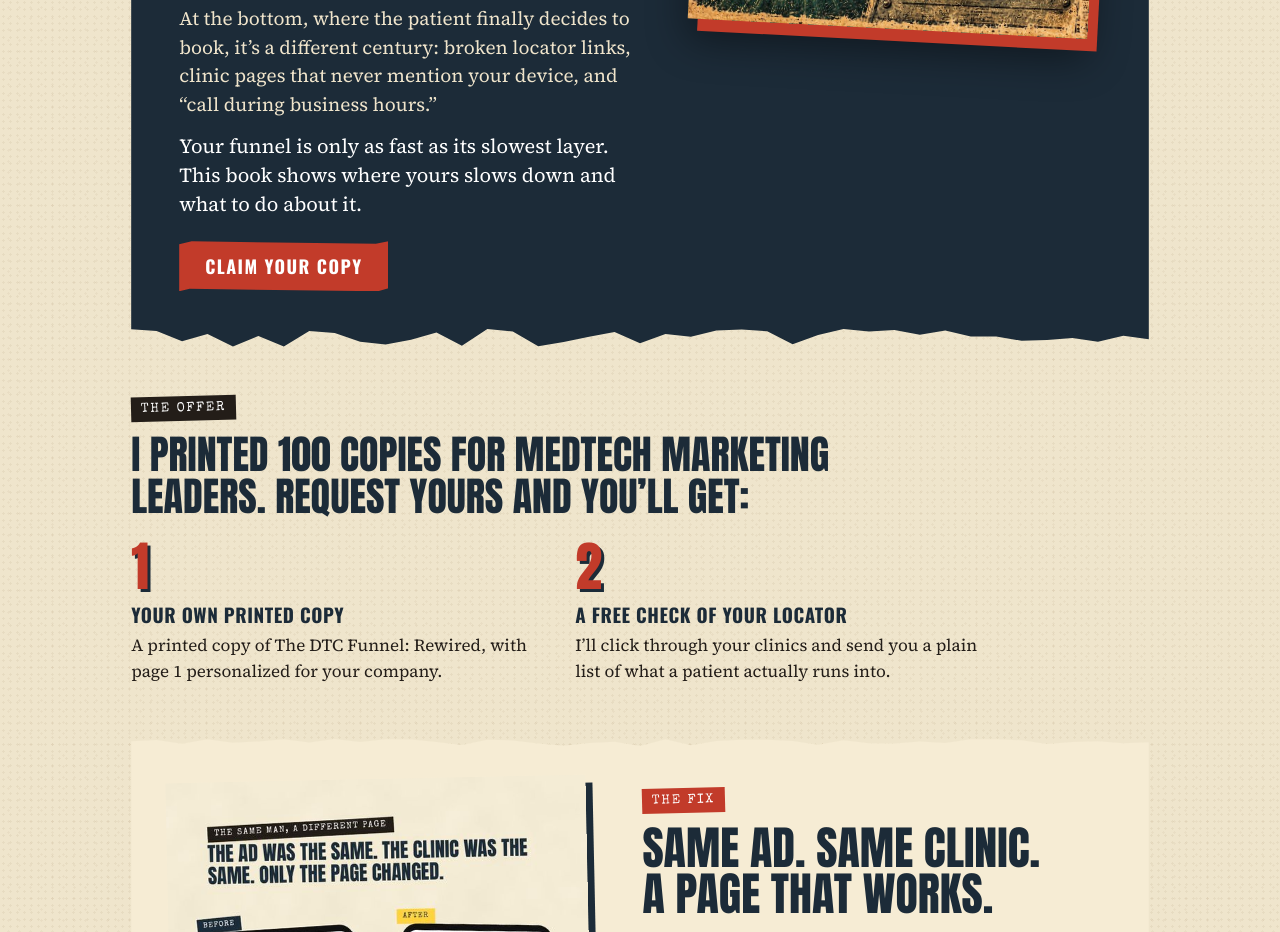
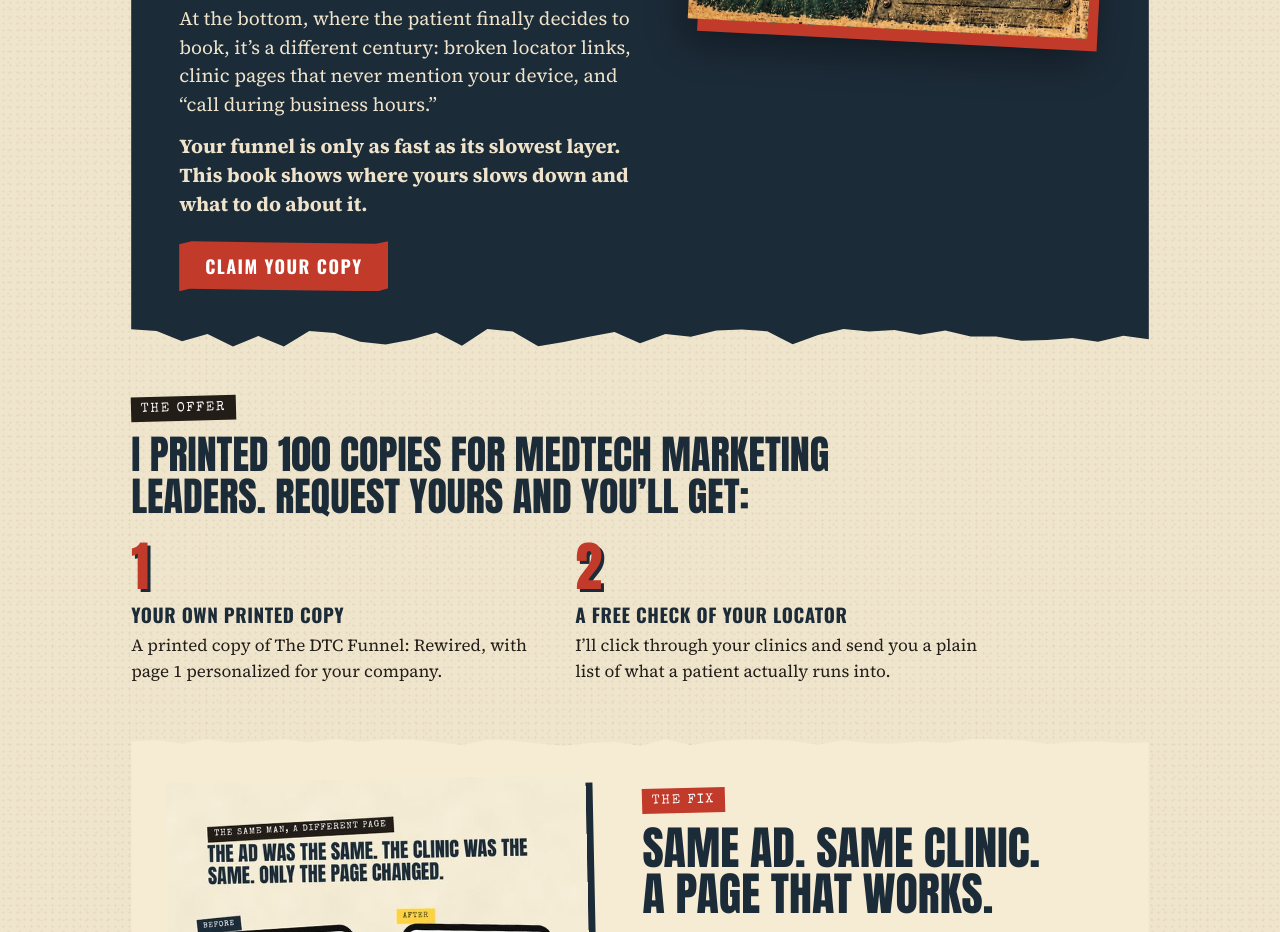
Before and after one commit to ergdaddycoaches-cell/dtc-rewired, a plain HTML site: page index.html in a window 1280 px wide. Shown: the part 960-1892 px from the top of the page. Drawn offline with Linux system fonts and the light colour scheme.

Commit message:
Make the closing hero line match the body color and bold it.
Co-authored-by: Cursor <cursoragent@cursor.com>

```diff
--- a/css/styles.css
+++ b/css/styles.css
@@ -58,7 +58,7 @@ h1{font:400 clamp(38px,6vw,72px)/.98 var(--display);text-transform:uppercase;mar
 h1 em{font-style:normal;color:var(--brite)}
 .lede{font-size:clamp(18px,2vw,21px);line-height:1.5;max-width:38em;margin:0 0 16px;color:#f3e9d2}
 .problem{font-size:clamp(17px,1.7vw,19px);line-height:1.5;max-width:40em;margin:0 0 14px;color:#efe4cb}
-.closer{font-size:clamp(18px,1.8vw,20px);line-height:1.45;max-width:38em;margin:4px 0 22px;color:#fff}
+.closer{font-size:clamp(18px,1.8vw,20px);font-weight:700;line-height:1.45;max-width:38em;margin:4px 0 22px;color:#efe4cb}
 .cta{display:inline-block;font:700 18px/1 var(--label);letter-spacing:.08em;text-transform:uppercase;text-decoration:none;background:var(--red);color:#fff;padding:16px 26px;border:0;cursor:pointer;
   clip-path:polygon(0 6%,6% 0,94% 5%,100% 0,100% 94%,95% 100%,5% 95%,0 100%);transition:transform .15s}
 .cta:hover{transform:translateY(-2px)}
```
